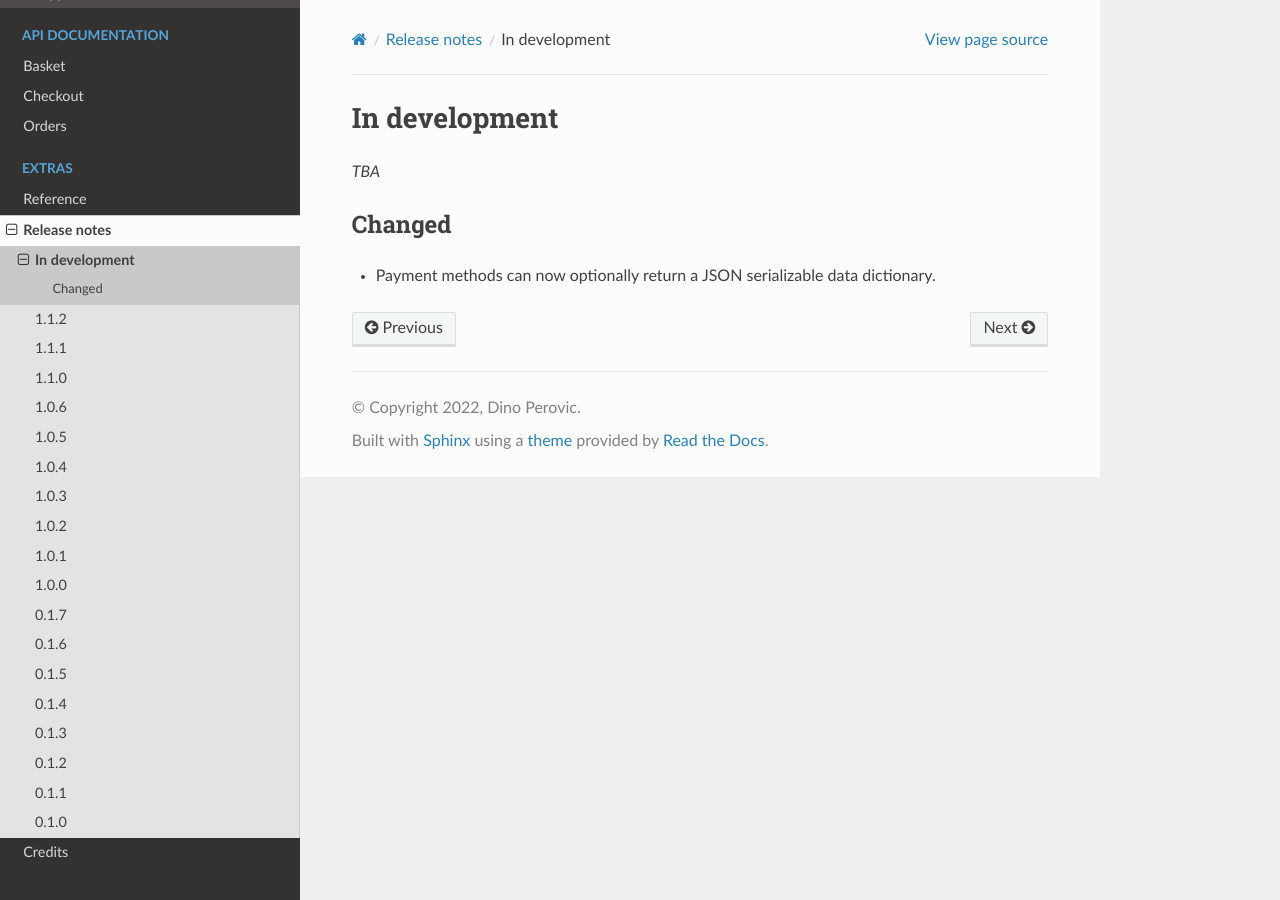
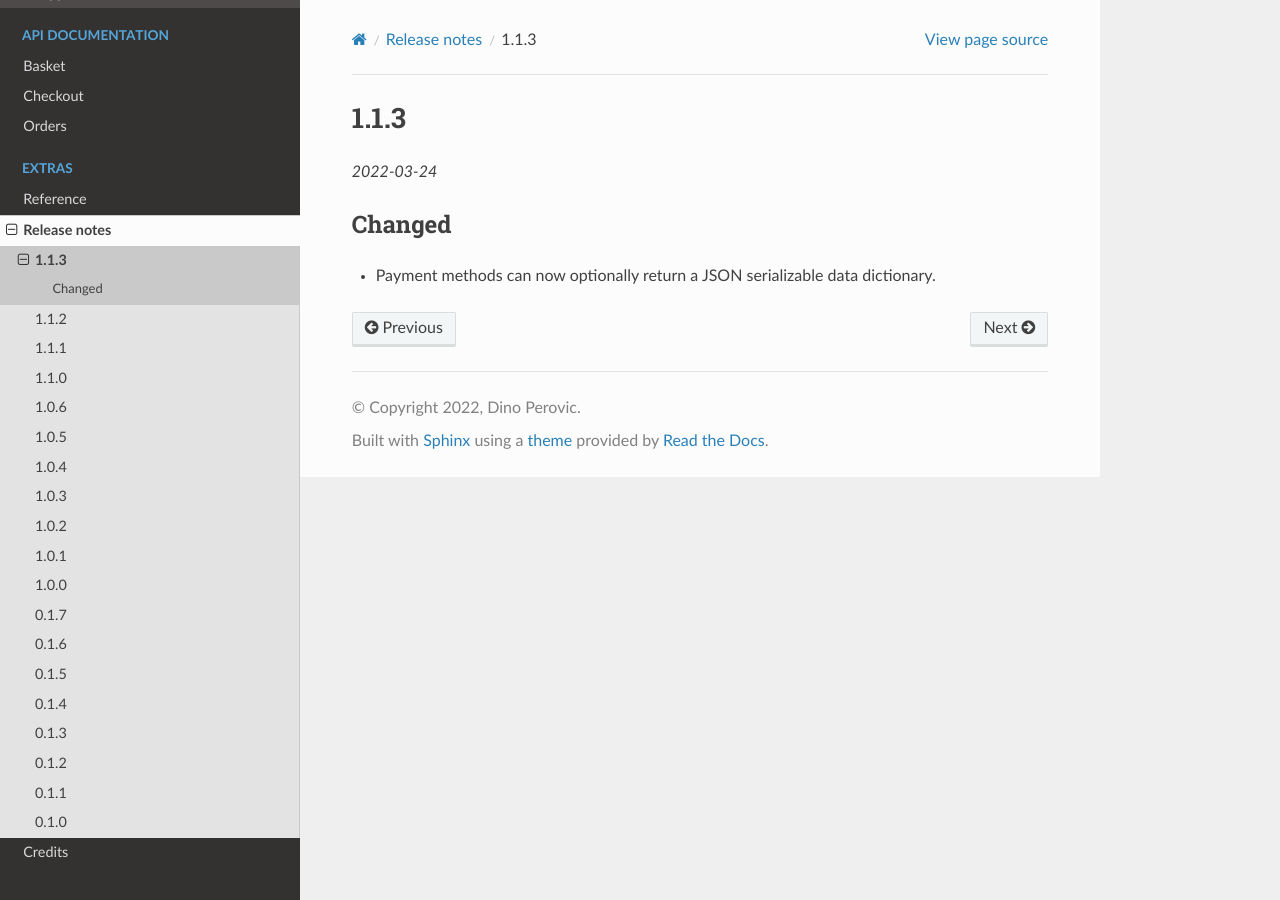
Before and after one commit to mykhailo27/django-salesman, a Sphinx documentation site: the page built from docs/releases/1.1.3.rst, in a window 1280 px wide. Built offline with Sphinx 7.4.7 and the Read the Docs theme 2.0.0, drawn with Linux system fonts in a browser that asks for light colours.

Commit message:
Bump to 1.1.3

```diff
--- a/docs/releases/dev.rst
+++ b/docs/releases/1.1.3.rst
@@ -1,8 +1,8 @@
-##############
-In development
-##############
+#####
+1.1.3
+#####
 
-*TBA*
+*2022-03-24*
 
 Changed
 -------
--- a/docs/releases/index.rst
+++ b/docs/releases/index.rst
@@ -18,7 +18,7 @@ Release notes and upgrade information. This project adheres to
     :caption: v1.1
     :maxdepth: 1
 
-    dev
+    1.1.3
     1.1.2
     1.1.1
     1.1.0
--- a/pyproject.toml
+++ b/pyproject.toml
@@ -1,6 +1,6 @@
 [tool.poetry]
 name = "django-salesman"
-version = "1.1.2"
+version = "1.1.3"
 description = "Headless e-commerce framework for Django and Wagtail."
 authors = ["Dino Perovic <dino.perovic@gmail.com>"]
 license = "BSD-3-Clause"
--- a/salesman/__init__.py
+++ b/salesman/__init__.py
@@ -3,5 +3,5 @@ Salesman
 """
 
 __title__ = 'Salesman'
-__version__ = '1.1.2'
+__version__ = '1.1.3'
 __author__ = 'Dino Perovic'
```
